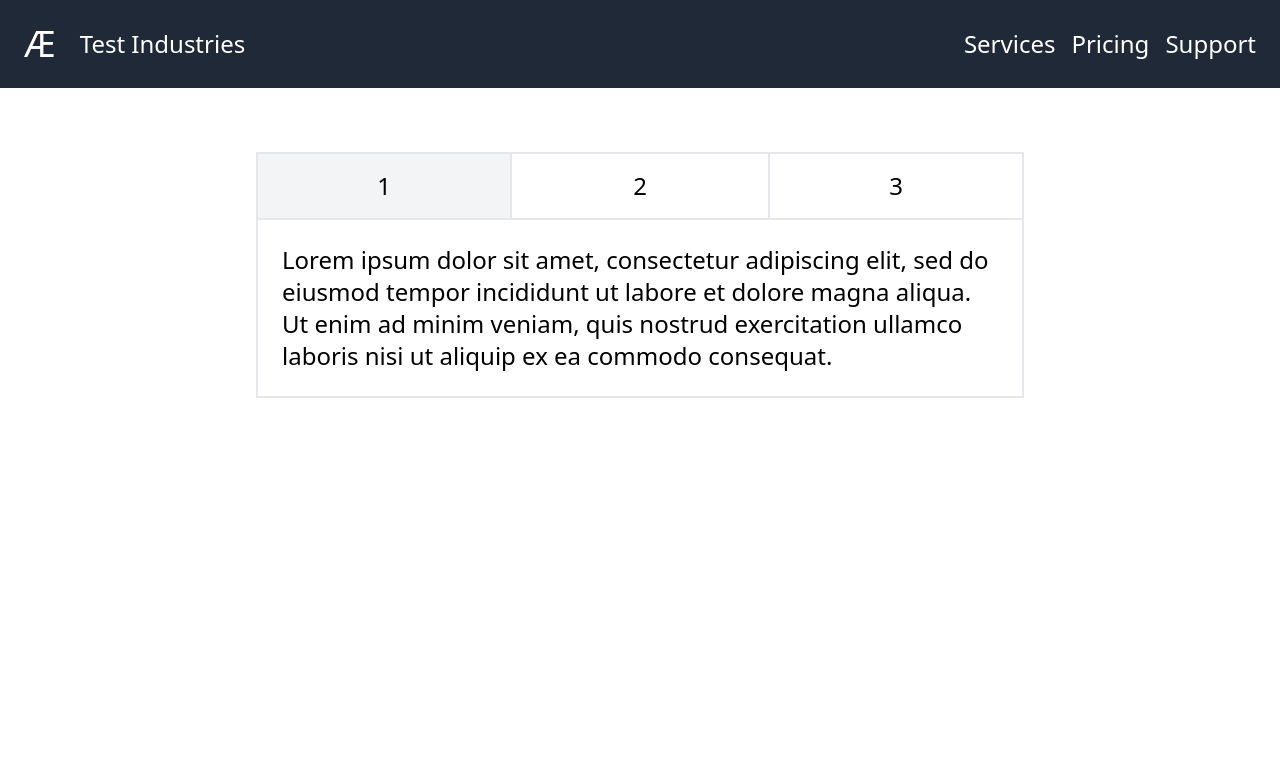
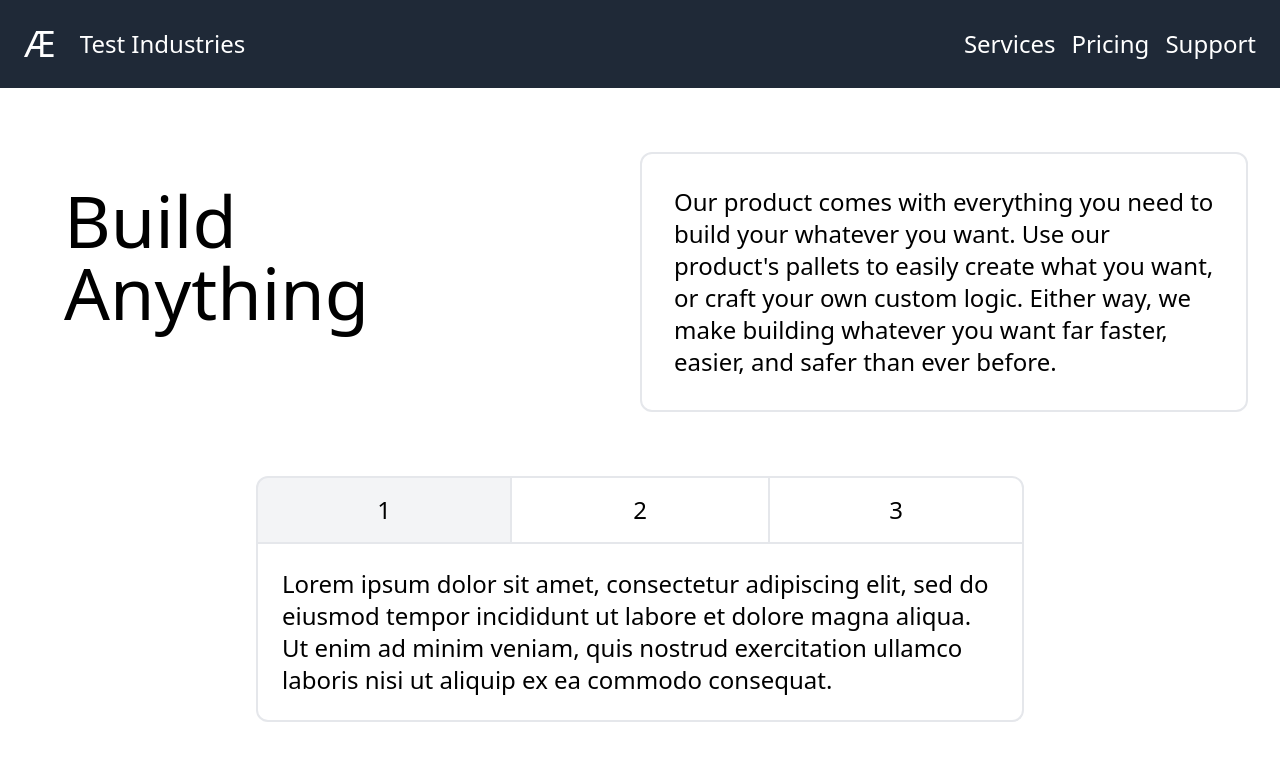
Before and after one commit to je-boska/gatsby-tailwind-test, a Gatsby site: page / in a window 1280 px wide. Built offline with nearby package versions, Linux system fonts and the light colour scheme; Gatsby itself is replaced by a stand-in of ours.

Commit message:
Create Feature component, rounded borders.

```diff
--- /dev/null
+++ b/src/components/Feature.js
@@ -0,0 +1,21 @@
+import React from 'react'
+
+const Feature = () => {
+  return (
+    <div className='mt-16 px-8 md:grid md:grid-cols-2 max-w-7xl mx-auto'>
+      <div className='p-8 text-7xl text-center md:text-left'>
+        Build
+        <br />
+        Anything
+      </div>
+      <div className='p-8 text-2xl border-2 rounded-xl'>
+        Our product comes with everything you need to build your whatever you
+        want. Use our product's pallets to easily create what you want, or craft
+        your own custom logic. Either way, we make building whatever you want
+        far faster, easier, and safer than ever before.
+      </div>
+    </div>
+  )
+}
+
+export default Feature
--- a/src/components/Tabs.js
+++ b/src/components/Tabs.js
@@ -4,10 +4,10 @@ const Tabs = () => {
   const [tab, setTab] = useState(1)
 
   return (
-    <div className='mt-8 w-full flex justify-center text-2xl'>
-      <div className='grid grid-cols-3 max-w-3xl m-8'>
+    <div className='mt-16 px-8 w-full flex justify-center text-2xl'>
+      <div className='grid grid-cols-3 max-w-3xl'>
         <div
-          className={`p-4 border-2 flex justify-center cursor-pointer hover:bg-gray-200 transition-all ${
+          className={`p-4 border-2 rounded-tl-xl flex justify-center cursor-pointer hover:bg-gray-200 transition-all ${
             tab === 1 && 'bg-gray-100'
           }`}
           onClick={() => setTab(1)}
@@ -29,7 +29,7 @@ const Tabs = () => {
           <span>2</span>
         </div>
         <div
-          className={`p-4 border-2 flex justify-center cursor-pointer hover:bg-gray-200 transition-all ${
+          className={`p-4 border-2 rounded-tr-xl flex justify-center cursor-pointer hover:bg-gray-200 transition-all ${
             tab === 3 && 'bg-gray-100'
           }`}
           onClick={() => setTab(3)}
@@ -40,7 +40,7 @@ const Tabs = () => {
           <span>3</span>
         </div>
         {tab === 1 && (
-          <div className='col-span-3 border-2 border-t-0 p-6'>
+          <div className='col-span-3 border-2 border-t-0 p-6 rounded-b-xl'>
             Lorem ipsum dolor sit amet, consectetur adipiscing elit, sed do
             eiusmod tempor incididunt ut labore et dolore magna aliqua. Ut enim
             ad minim veniam, quis nostrud exercitation ullamco laboris nisi ut
@@ -48,7 +48,7 @@ const Tabs = () => {
           </div>
         )}
         {tab === 2 && (
-          <div className='col-span-3 border-2 border-t-0 p-6'>
+          <div className='col-span-3 border-2 border-t-0 p-6 rounded-b-xl'>
             Sed ut perspiciatis unde omnis iste natus error sit voluptatem
             accusantium doloremque laudantium, totam rem aperiam, eaque ipsa
             quae ab illo inventore veritatis et quasi architecto beatae vitae
@@ -56,7 +56,7 @@ const Tabs = () => {
           </div>
         )}
         {tab === 3 && (
-          <div className='col-span-3 border-2 border-t-0 p-6'>
+          <div className='col-span-3 border-2 border-t-0 p-6 rounded-b-xl'>
             But I must explain to you how all this mistaken idea of denouncing
             pleasure and praising pain was born and I will give you a complete
             account of the system, and expound the actual teachings of the great
--- a/src/pages/index.js
+++ b/src/pages/index.js
@@ -1,4 +1,5 @@
 import * as React from 'react'
+import Feature from '../components/Feature'
 import '../components/global.css'
 import Navbar from '../components/Navbar'
 import Tabs from '../components/Tabs'
@@ -7,6 +8,7 @@ const IndexPage = () => {
   return (
     <main>
       <Navbar />
+      <Feature />
       <Tabs />
     </main>
   )
```
